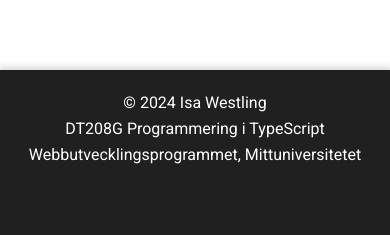
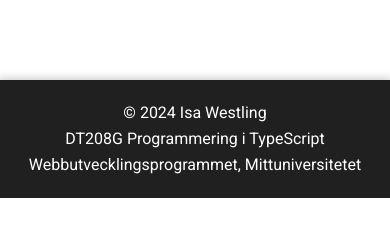
Before and after one commit to iswe2301/typescript-moment4, an Angular app: page /courses in a window 390 px wide. Shown: the part 874-1109 px from the top of the page. After the commit the page ends 1072 px from the top, so only its background shows below. Built offline with nearby package versions, Linux system fonts and the light colour scheme; no server answers.

Commit message:
tagit bort media query för footer

```diff
--- a/src/app/footer/footer.component.scss
+++ b/src/app/footer/footer.component.scss
@@ -16,11 +16,3 @@
     max-width: none;
   }
 }
-
-// Styling för enheter mindre än 800px bredd
-@media (max-width: 800px) {
-  footer {
-    padding-bottom: 7rem;
-    margin: 0;
-  }
-}
```
